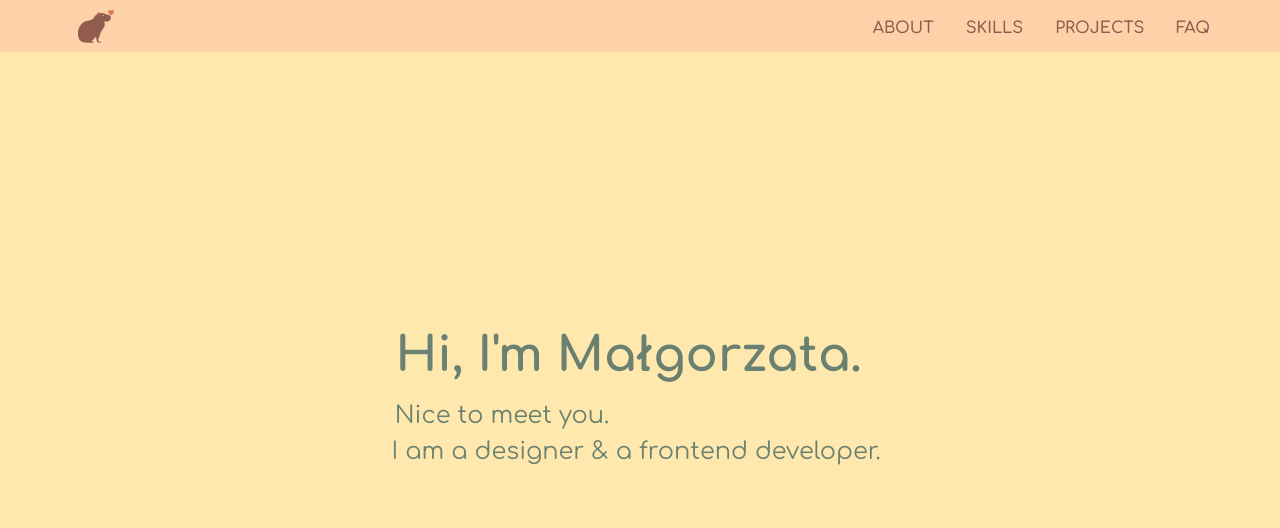
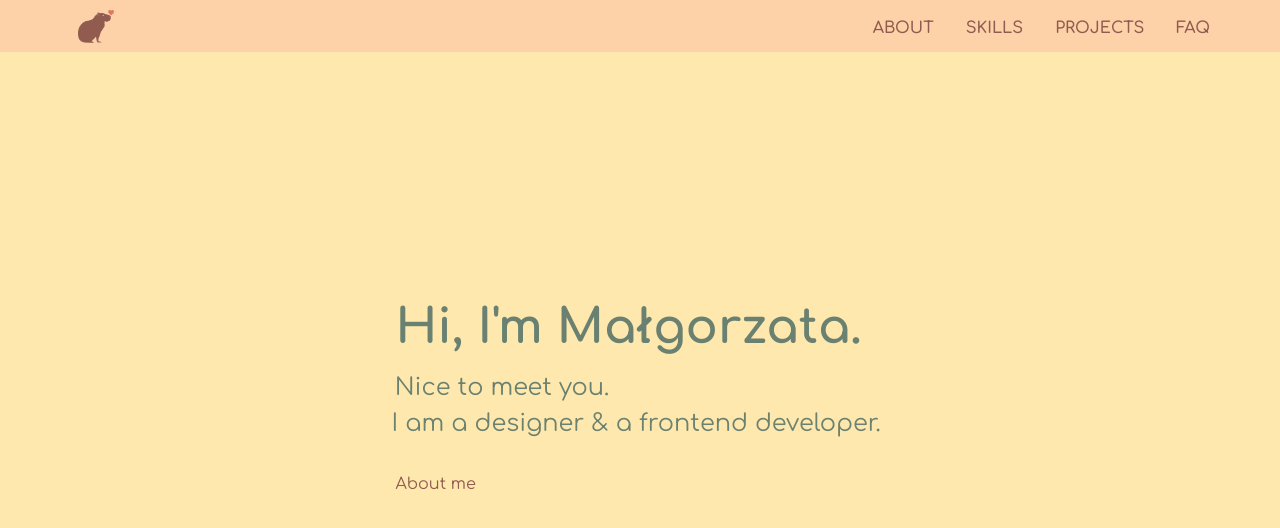
Before and after one commit to karibara/karibara-next-website, a Next.js app: page / in a window 1280 px wide. Shown: the top 528 px of the page. Built offline with nearby package versions, Linux system fonts and the light colour scheme; what tailwindcss-motion would draw is missing.

Commit message:
Refactored main page: Split content into separate sections for better organization

```diff
--- a/src/app/page.tsx
+++ b/src/app/page.tsx
@@ -1,62 +1,18 @@
-"use client";
+import { AboutMe } from "@/components/sections/AboutMe";
+import { WelcomeSection } from "@/components/sections/WelcomeSection";
 // import Image from "next/image";
-
-import { motion } from "framer-motion";
 
 export default function Home() {
   return (
     <div className="grid grid-rows-[20px_1fr_20px] items-center justify-items-center min-h-screen p-8 pb-20 gap-16 sm:p-20 font-[family-name:var(--font-comfortaa-sans)]">
       <main className="flex flex-col gap-8 row-start-2 items-start">
-        <div className="flex gap-1  flex-col text-mintKari">
-          <motion.h1
-            initial={{ x: -500, opacity: 0, filter: "blur(15px)" }}
-            animate={{ x: 0, opacity: 1, filter: "blur(0px)" }}
-            transition={{
-              type: "spring",
-              stiffness: 80, // kontroluje "sztywność" sprężyny
-              damping: 60, // kontroluje "dochamowanie" pod koniec
-              duration: 6, // opcjonalnie, dla większej kontroli
-            }}
-            className="text-3xl lg:text-5xl font-bold pb-4 "
-          >
-            Hi, I&apos;m Małgorzata.
-          </motion.h1>
+        {/* WELCOME SECTION */}
+        <WelcomeSection />
 
-          <motion.h2
-            initial={{ x: -300, opacity: 0, filter: "blur(15px)" }}
-            animate={{ x: 0, opacity: 1, filter: "blur(0px)" }}
-            transition={{
-              type: "spring",
-              stiffness: 80,
-              damping: 60,
-              duration: 8,
-              delay: 1,
-            }}
-            className="lg:text-2xl"
-          >
-            Nice to meet you.
-          </motion.h2>
-          <motion.h2
-            initial={{ x: -300, opacity: 0, filter: "blur(15px)" }}
-            animate={{ x: 0, opacity: 1, filter: "blur(0px)" }}
-            transition={{
-              type: "spring",
-              stiffness: 80,
-              damping: 65,
-              duration: 12,
-              delay: 2,
-            }}
-            className="lg:text-2xl"
-          >
-            I am a designer & a frontend developer.
-          </motion.h2>
-        </div>
+        {/* ABOUT ME */}
+        <AboutMe />
       </main>
       <footer className="row-start-3 flex gap-6 flex-wrap items-center justify-center"></footer>
     </div>
   );
 }
-
-// motion-translate-x-in-[-200%] motion-blur-in-[15px] motion-opacity-in-[0%] motion-duration-[2.25s] motion-duration-[3.00s]/opacity motion-ease-spring-smooth
-// "motion-translate-x-in-[-200%] motion-blur-in-[10px] motion-duration-[3.5s] motion-opacity-in-[0%] motion-duration-[5.00s]/opacity motion-ease-spring-smooth"
-// "motion-translate-x-in-[-200%] motion-blur-in-[5px] motion-duration-[4.5s] motion-opacity-in-[0%]  motion-ease-spring-smooth"
--- /dev/null
+++ b/src/components/sections/AboutMe.tsx
@@ -0,0 +1,7 @@
+export const AboutMe: React.FC = () => {
+  return (
+    <div>
+      <h3>About me</h3>
+    </div>
+  );
+};
--- /dev/null
+++ b/src/components/sections/WelcomeSection.tsx
@@ -0,0 +1,52 @@
+"use client";
+
+import { motion } from "framer-motion";
+
+export const WelcomeSection: React.FC = () => {
+  return (
+    <div className="flex gap-1  flex-col text-mintKari">
+      <motion.h1
+        initial={{ x: -500, opacity: 0, filter: "blur(15px)" }}
+        animate={{ x: 0, opacity: 1, filter: "blur(0px)" }}
+        transition={{
+          type: "spring",
+          stiffness: 80, // kontroluje "sztywność" sprężyny
+          damping: 60, // kontroluje "dochamowanie" pod koniec
+          duration: 6, // opcjonalnie, dla większej kontroli
+        }}
+        className="text-3xl lg:text-5xl font-bold pb-4 "
+      >
+        Hi, I&apos;m Małgorzata.
+      </motion.h1>
+
+      <motion.h2
+        initial={{ x: -300, opacity: 0, filter: "blur(15px)" }}
+        animate={{ x: 0, opacity: 1, filter: "blur(0px)" }}
+        transition={{
+          type: "spring",
+          stiffness: 80,
+          damping: 60,
+          duration: 8,
+          delay: 1,
+        }}
+        className="lg:text-2xl"
+      >
+        Nice to meet you.
+      </motion.h2>
+      <motion.h2
+        initial={{ x: -300, opacity: 0, filter: "blur(15px)" }}
+        animate={{ x: 0, opacity: 1, filter: "blur(0px)" }}
+        transition={{
+          type: "spring",
+          stiffness: 80,
+          damping: 65,
+          duration: 12,
+          delay: 2,
+        }}
+        className="lg:text-2xl"
+      >
+        I am a designer & a frontend developer.
+      </motion.h2>
+    </div>
+  );
+};
```
